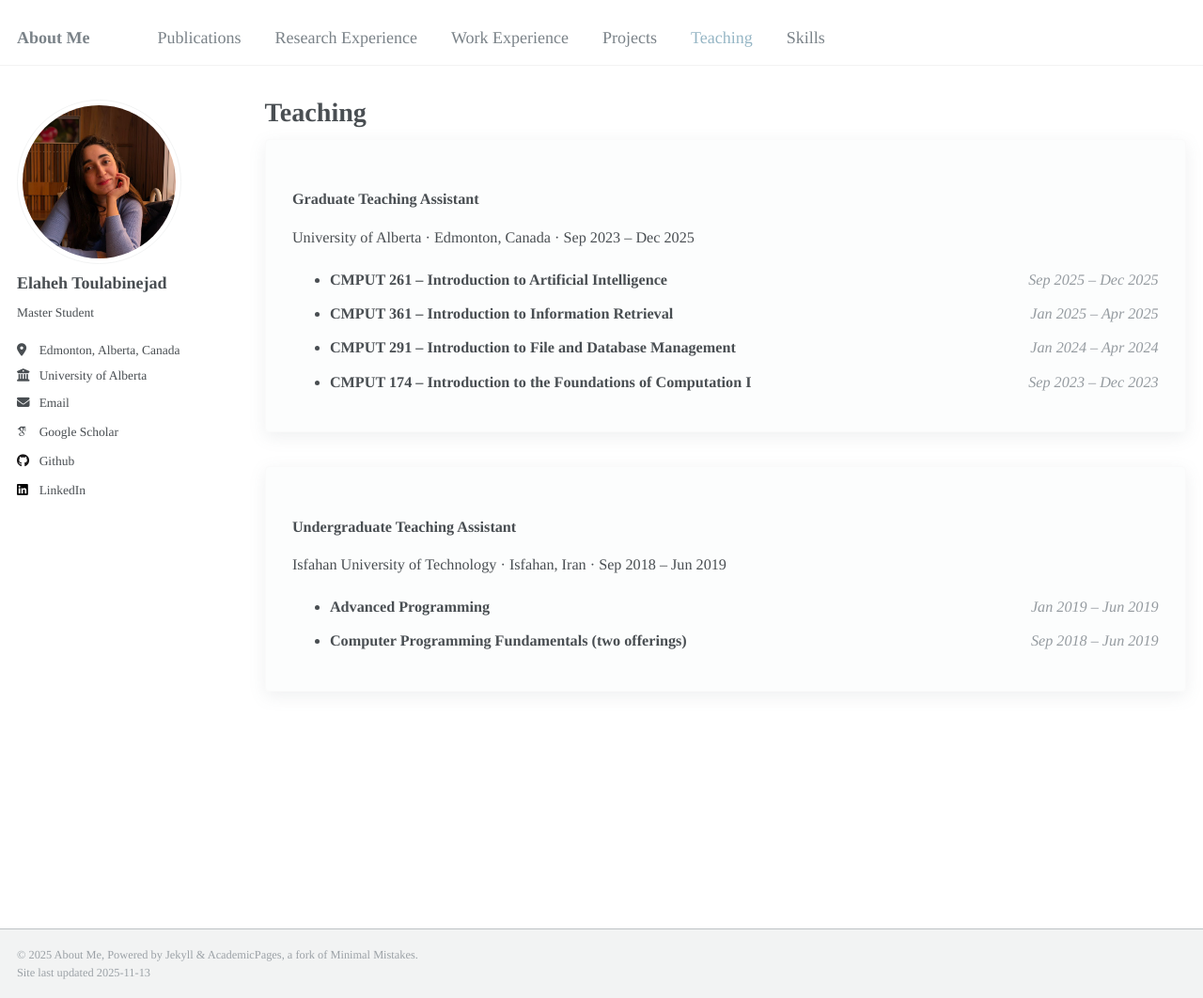
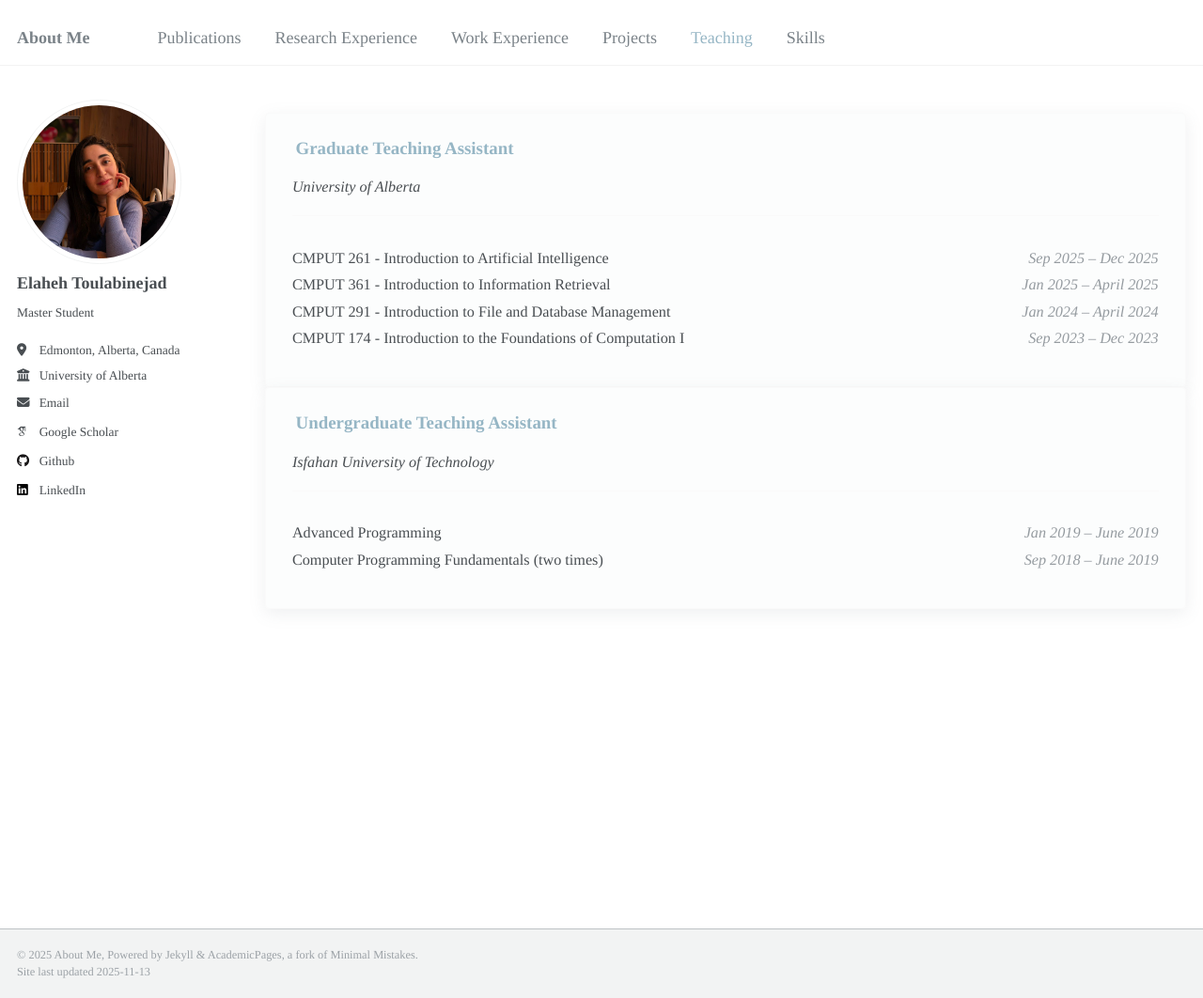
Before and after one commit to ellietoulabi/ellietoulabi.github.io, a Jekyll site: the page built from _pages/teaching.html, in a window 1280 px wide and 1062 px high. Shown: the whole window at 94% size. Built offline with Jekyll 4.4.1, drawn with Linux system fonts in a browser that asks for light colours; some web fonts are replaced.

Commit message:
teaching

```diff
--- a/_pages/teaching.html
+++ b/_pages/teaching.html
@@ -1,6 +1,6 @@
 ---
 layout: archive
-title: "Teaching"
+title:
 permalink: /teaching/
 author_profile: true
 ---
@@ -8,41 +8,53 @@ author_profile: true
 {% include base_path %}
 
 <div class="teaching-page">
-  <section>
-    <h3>Graduate Teaching Assistant</h3>
-    <p class="teaching-page__meta">University of Alberta · Edmonton, Canada · Sep 2023 – Dec 2025</p>
-    <ul>
-      <li>
-        <strong>CMPUT 261 – Introduction to Artificial Intelligence</strong>
-        <span class="teaching-page__dates">Sep 2025 – Dec 2025</span>
-      </li>
-      <li>
-        <strong>CMPUT 361 – Introduction to Information Retrieval</strong>
-        <span class="teaching-page__dates">Jan 2025 – Apr 2025</span>
-      </li>
-      <li>
-        <strong>CMPUT 291 – Introduction to File and Database Management</strong>
-        <span class="teaching-page__dates">Jan 2024 – Apr 2024</span>
-      </li>
-      <li>
-        <strong>CMPUT 174 – Introduction to the Foundations of Computation I</strong>
-        <span class="teaching-page__dates">Sep 2023 – Dec 2023</span>
-      </li>
-    </ul>
-  </section>
+  <div class="university-ta-experiences">
+    <!-- University of Alberta TA Experiences -->
+    <section class="university">
+      <h4>Graduate Teaching Assistant</h4>
+      <p class="teaching-page__institution">University of Alberta</p>
+      <div class="ta-experience">
+        <p>
+          CMPUT 261 - Introduction to Artificial Intelligence
+          <span class="teaching-page__dates">
+            Sep 2025 – Dec 2025
+          </span>
+          <br>
+          CMPUT 361 - Introduction to Information Retrieval
+          <span class="teaching-page__dates">
+            Jan 2025 – April 2025
+          </span>
+          <br>
+          CMPUT 291 - Introduction to File and Database Management
+          <span class="teaching-page__dates">
+            Jan 2024 – April 2024
+          </span>
+          <br>
+          CMPUT 174 - Introduction to the Foundations of Computation I
+          <span class="teaching-page__dates">
+            Sep 2023 – Dec 2023
+          </span>
+        </p>
+      </div>
+    </section>
 
-  <section>
-    <h3>Undergraduate Teaching Assistant</h3>
-    <p class="teaching-page__meta">Isfahan University of Technology · Isfahan, Iran · Sep 2018 – Jun 2019</p>
-    <ul>
-      <li>
-        <strong>Advanced Programming</strong>
-        <span class="teaching-page__dates">Jan 2019 – Jun 2019</span>
-      </li>
-      <li>
-        <strong>Computer Programming Fundamentals (two offerings)</strong>
-        <span class="teaching-page__dates">Sep 2018 – Jun 2019</span>
-      </li>
-    </ul>
-  </section>
+    <!-- Isfahan University of Technology TA Experiences -->
+    <section class="university">
+      <h4>Undergraduate Teaching Assistant</h4>
+      <p class="teaching-page__institution">Isfahan University of Technology</p>
+      <div class="ta-experience">
+        <p>
+          Advanced Programming
+          <span class="teaching-page__dates">
+            Jan 2019 – June 2019
+          </span>
+          <br>
+          Computer Programming Fundamentals (two times)
+          <span class="teaching-page__dates">
+            Sep 2018 – June 2019
+          </span>
+        </p>
+      </div>
+    </section>
+  </div>
 </div>
```
